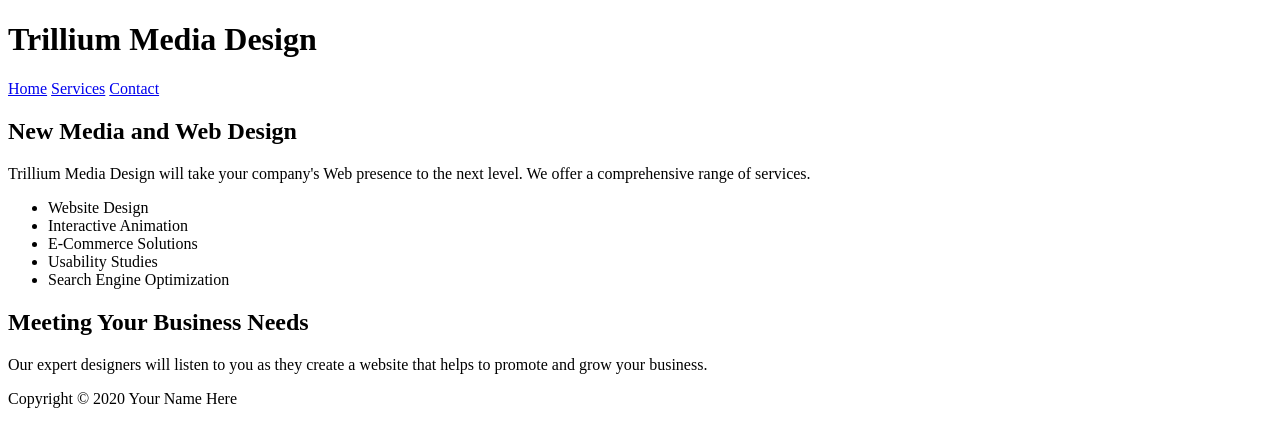
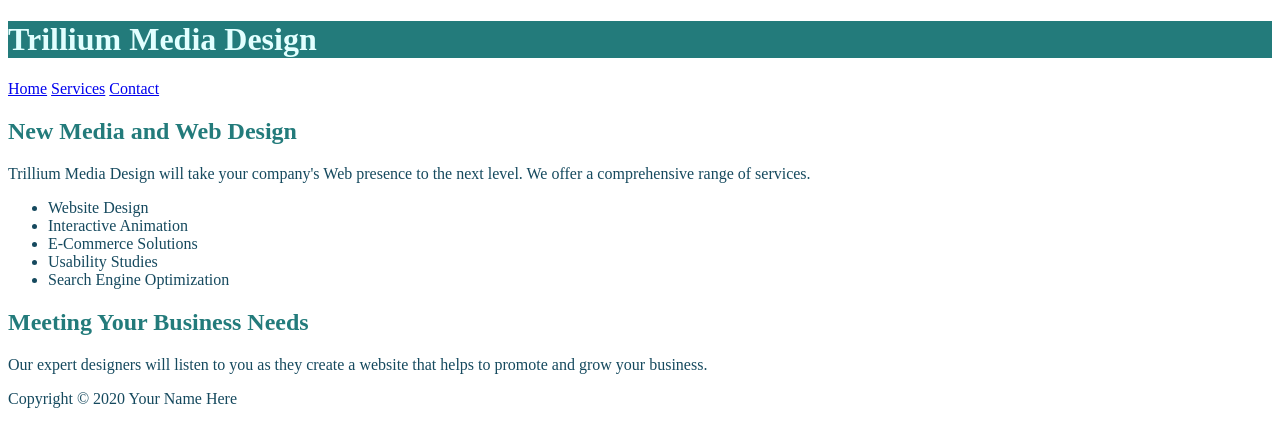
Before and after one commit to bbcsnj/chap33prac, a plain HTML site: page index.html in a window 1280 px wide. Drawn offline with Linux system fonts and the light colour scheme.

Commit message:
Update index.html

```diff
--- a/index.html
+++ b/index.html
@@ -4,7 +4,9 @@
 <title>Trillium Media Design</title>
 <meta charset="utf-8">
 <style>
-
+ body {background-color: #E2FFFFF; color: #15495E}
+ h1 {background-color: #237B7B; color: #E2FFFF;}
+ h2 {background-color: #BOE6E6; color: #237B7B;}
 </style>
 </head>
 <body>
```
